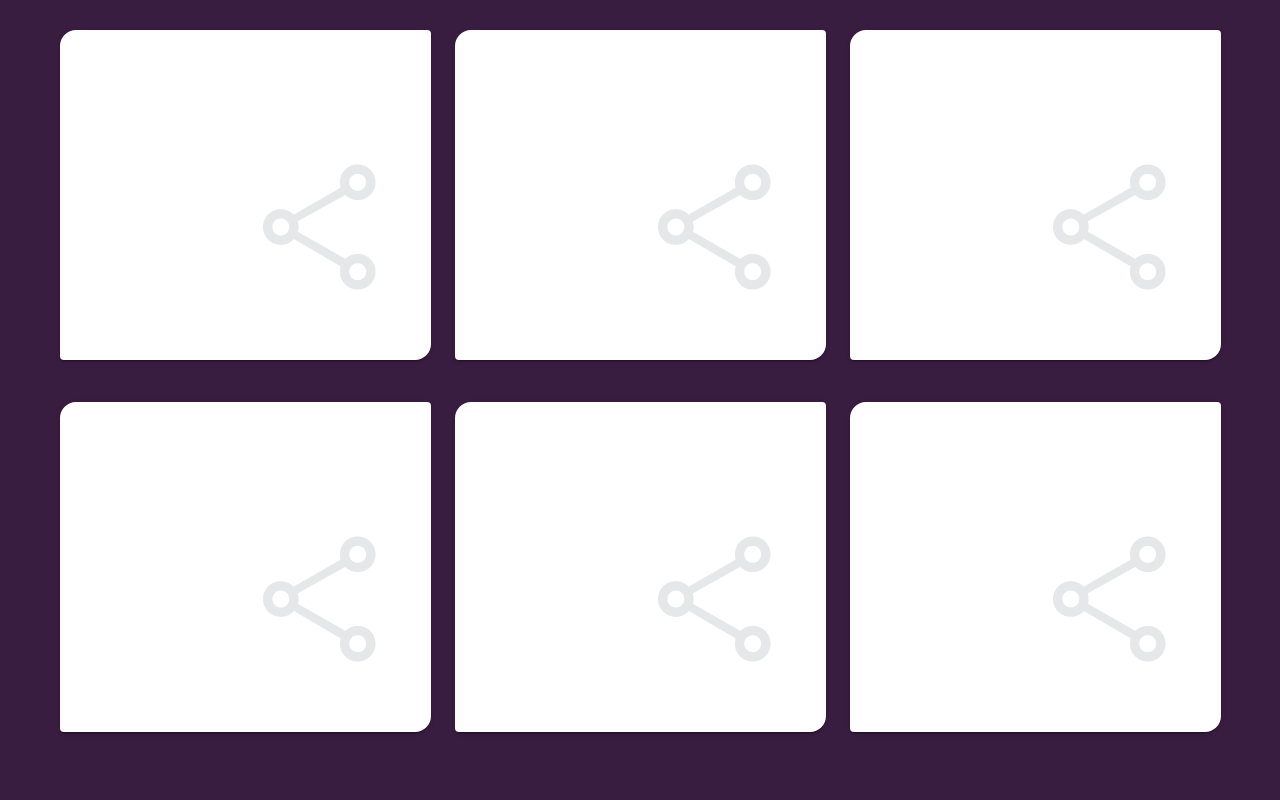
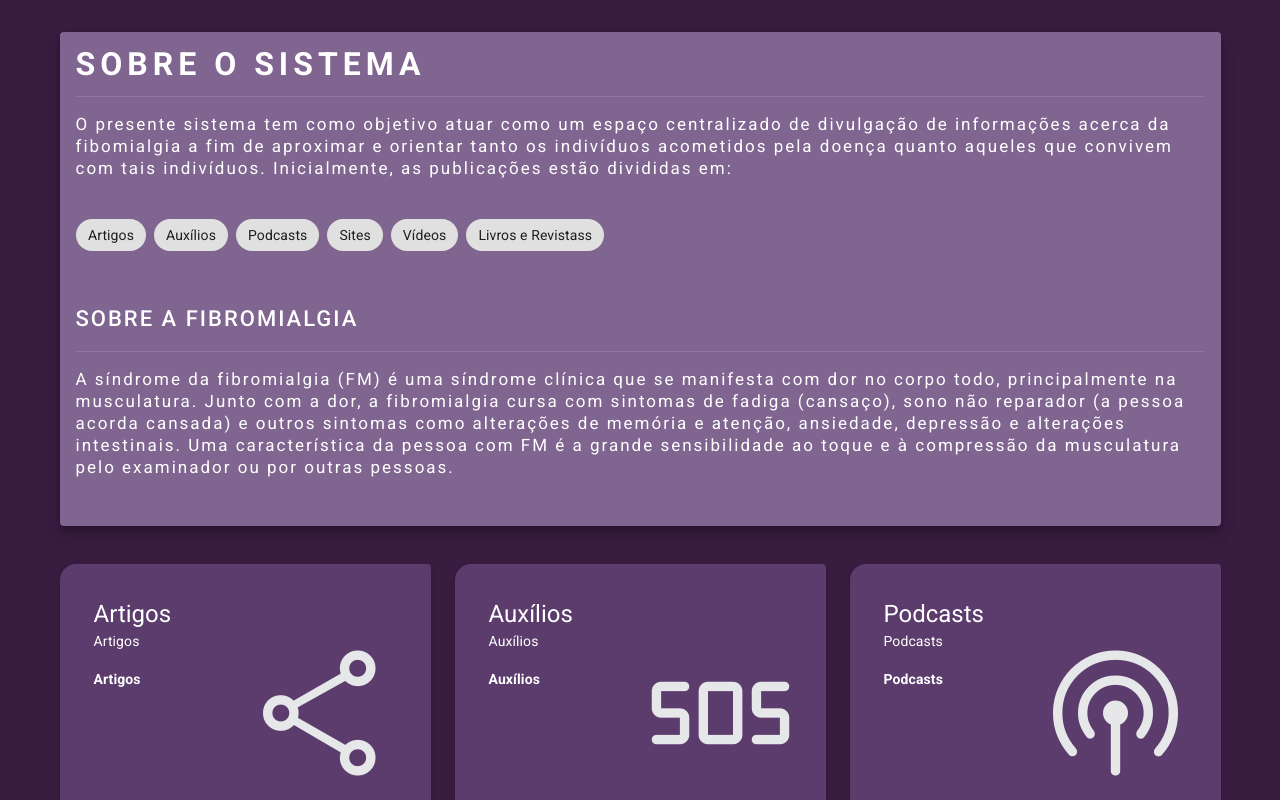
Before and after one commit to medeiros-yasmin/sistema-colaborativo, a Vue app: page /#/ in a window 1280 px wide. Shown: the top 800 px of the page. Built offline with nearby package versions, Linux system fonts and the light colour scheme; no server answers; the database is empty.

Commit message:
Alerta para criação de publi

```diff
--- a/public/index.html
+++ b/public/index.html
@@ -1,22 +1,34 @@
 <!DOCTYPE html>
 <html lang="en">
+
 <head>
   <meta charset="utf-8">
   <meta http-equiv="X-UA-Compatible" content="IE=edge">
   <meta name="viewport" content="width=device-width,initial-scale=1.0">
   <!-- <link rel="icon" href="<%= BASE_URL %>favicon.ico"> -->
-    <title><%= htmlWebpackPlugin.options.title %></title>
+  <title>
+    <%= htmlWebpackPlugin.options.title %>
+  </title>
   <link rel="stylesheet" href="https://fonts.googleapis.com/css?family=Roboto:100,300,400,500,700,900">
   <link rel="stylesheet" href="https://cdn.jsdelivr.net/npm/@mdi/font@latest/css/materialdesignicons.min.css">
-    <link rel="stylesheet" href="https://fonts.googleapis.com/css2?family=Material+Symbols+Rounded:opsz,wght,FILL,GRAD@20..48,100..700,0..1,-50..200" />
+  <link rel="stylesheet"
+    href="https://fonts.googleapis.com/css2?family=Material+Symbols+Rounded:opsz,wght,FILL,GRAD@20..48,100..700,0..1,-50..200" />
+  <link rel="preconnect" href="https://fonts.googleapis.com">
+  <link rel="preconnect" href="https://fonts.gstatic.com" crossorigin>
+  <link
+    href="https://fonts.googleapis.com/css2?family=Indie+Flower&family=Roboto+Mono&family=Roboto:wght@100&display=swap"
+    rel="stylesheet">
 </head>
+
 <body>
   <noscript>
-      <strong>We're sorry but <%= htmlWebpackPlugin.options.title %> doesn't work properly without JavaScript enabled. Please enable it to continue.</strong>
+    <strong>We're sorry but <%= htmlWebpackPlugin.options.title %> doesn't work properly without JavaScript enabled.
+        Please enable it to continue.</strong>
   </noscript>
   <div id="app"></div>
   <!-- built files will be auto injected -->
 </body>
+
 </html>
 
 <style>
--- a/src/App.vue
+++ b/src/App.vue
@@ -7,7 +7,7 @@
     <v-app-bar v-if="showAppBar" transition="slide-x-transition" color="#7B447B" hide-on-scroll accent-4 dark shaped app>
       <v-app-bar-nav-icon @click="drawer = !drawer"></v-app-bar-nav-icon>
 
-      <v-toolbar-title>NOZ</v-toolbar-title>
+      <v-toolbar-title class="d-flex align-center" style="font-size: 32px;">NOZ <v-icon size="50px" style="margin-left: 10px; margin-bottom: 14px;" class="material-symbols-rounded"> nature_people </v-icon></v-toolbar-title>
 
       <v-text-field clearable prepend-inner-icon="mdi-magnify" class="topright mx-4" flat hide-details label="Pesquisar"
         solo-inverted></v-text-field>
@@ -268,4 +268,11 @@ export default {
   color: blueviolet !important;
   caret-color: coral !important;
 }
+
+.align-center {
+  align-items: center;
+}
+.d-flex {
+  display: flex;
+}
 </style>
--- a/src/views/HomeView.vue
+++ b/src/views/HomeView.vue
@@ -2,23 +2,50 @@
     <v-app style="background-color:#391D41;">
         <v-main>
             <v-container>
+                <v-card elevation="9" style="background-color: #7F658F; margin-top: 20px;margin-bottom: 20px;">
+                    <v-card-title class="custom-title">SOBRE O SISTEMA</v-card-title>
+
+
+                    <v-divider dark class="mx-4"></v-divider>
+
+                    <v-card-text class="card-informativo">
+                        <div style="color: white">O presente sistema tem como objetivo atuar como um espaço centralizado de divulgação de informações acerca da fibomialgia a fim de aproximar e orientar tanto os indivíduos acometidos pela doença quanto aqueles que convivem com tais indivíduos.
+                             Inicialmente, as publicações estão divididas em:</div>
+                    </v-card-text>
+
+                    <v-card-text>
+                        <v-chip-group style="padding-bottom: 12px;" v-model="selection" active-class="deep-purple accent-4 white--text" column>
+                            <v-chip>Artigos</v-chip>
+
+                            <v-chip>Auxílios</v-chip>
+
+                            <v-chip>Podcasts</v-chip>
+
+                            <v-chip>Sites</v-chip>
+
+                            <v-chip>Vídeos</v-chip>
+
+                            <v-chip>Livros e Revistass</v-chip>
+                        </v-chip-group>
+
+                    </v-card-text>
+                    <v-card-title class="title-sobre-fibro">SOBRE A FIBROMIALGIA</v-card-title>
+                    <v-divider dark class="mx-4"></v-divider>
+                    <v-card-text style="color: white" class="card-informativo">A síndrome da fibromialgia (FM) é uma síndrome clínica que se manifesta com dor no corpo todo, principalmente na musculatura. Junto com a dor, a fibromialgia cursa com sintomas de fadiga (cansaço), sono não reparador (a pessoa acorda cansada) e outros sintomas como alterações de memória e atenção, ansiedade, depressão e alterações intestinais. Uma característica da pessoa com FM é a grande sensibilidade ao toque e à compressão da musculatura pelo examinador ou por outras pessoas.</v-card-text>
+                    <v-card-text> </v-card-text>
+
+
+
+
+                </v-card>
                 <v-row>
                     <v-col v-for="item in items" :key="item.id" cols="4">
+                        <router-link :to="`${item.rota}`" class="custom-card-link">
 
-                        <v-card shaped style="margin-top:18px" :color="item.cardColor" :elevation="item - 10"
-                            @mouseover="item.isHovered = true" @mouseout="item.isHovered = false"
-                            :class=" { 'card-hovered': item.isHovered }" height="330" width="1000" class="overflow-hidden mx-auto white--text card-original-color">
-                            <v-menu bottom left>
-                                <template v-slot:activator="{ on, attrs }">
-                                    <v-list-item class="topright">
-                                        <v-btn variant="outlined" icon v-bind="attrs" v-on="on">
-                                            <v-icon color="white">mdi-dots-vertical</v-icon>
-                                        </v-btn>
-                                    </v-list-item>
-                                </template>
+                            <v-card shaped style="margin-top:18px; margin-bottom: 20px; background-color: #5C3C6C;"
+                                :elevation="item.elevation - 10" height="330" width="1000"
+                                class="overflow-hidden mx-auto white--text">
 
-
-                            </v-menu>
                                 <div class="d-flex flex-no-wrap justify-space-between">
                                     <div style="margin-top:18px; margin-left: 18px; margin-right: 18px">
                                         <v-card-title class="text-h5" v-text="item.title">
@@ -29,11 +56,13 @@
                                     </div>
                                     <v-avatar rounded align="center" class="mt-16 mr-5 " size="170">
                                         <v-icon size="150px" class="material-symbols-rounded" color="#E6E7E9">
-                                        share
+                                            {{item.icone}}
                                         </v-icon>
                                     </v-avatar>
                                 </div>
                             </v-card>
+
+                        </router-link>
 
                     </v-col>
                 </v-row>
@@ -80,12 +109,12 @@ export default {
     data: () => ({
 
         items: [
-            { id: 0, title: 'Artigos', isHovered: false },
-            { id: 1, title: 'Auxílios' , isHovered: false },
-            { id: 2, title: 'Podcasts', isHovered: false },
-            { id: 3, title: 'Sites', isHovered: false },
-            { id: 4, title: 'Vídeos', isHovered: false },
-            { id: 5, title: 'Livros e Revistas', isHovered: false },
+            { id: 0, title: 'Artigos', rota: '/artigo', elevation: 2, icone: 'share' },
+            { id: 1, title: 'Auxílios', rota: '/auxilio', elevation: 3, icone: 'sos' },
+            { id: 2, title: 'Podcasts', rota: '/podcast', elevation: 4, icone: 'podcasts' },
+            { id: 3, title: 'Sites', rota: '/site', elevation: 5, icone: 'captive_portal' },
+            { id: 4, title: 'Vídeos', rota: '/video', elevation: 6, icone: 'movie' },
+            { id: 5, title: 'Livros e Revistas', rota: '/livro', elevation: 7, icone: 'menu_book' },
         ],
 
     }),
@@ -99,11 +128,39 @@ export default {
 </script>
 
 <style scoped>
+.custom-card-link {
+    display: block;
+    text-decoration: none;
+    color: inherit;
+    cursor: pointer;
+    transition: background-color 0.3s;
+}
 
-.card-original-color{
-    background-color: #5C3C6C;
+.custom-card-link:hover v-card {
+    background-color: #794A81;
+    /* Cor mais clara ao passar o mouse */
 }
-.card-hovered:hover{
-    background-color: #794A81;
+
+.custom-title {
+  color: #ffffff; /* Cor personalizada */
+  font-weight: bold; /* Aplicar negrito */
+  font-size: 32px; /* Tamanho personalizado */
+  letter-spacing: 5px;
+  font-family: 'Roboto', sans-serif;
+}
+
+.card-informativo{
+    color: #BC89C1;
+    font-size: 17px;
+    letter-spacing: 2px;
+    font-family: 'Roboto', sans-serif;
+
+}
+
+.title-sobre-fibro{
+    color: #ffffff;
+    font-size: 22px;
+    letter-spacing: 2px;
+    font-family: 'Roboto', sans-serif;
 }
 </style>
```
Also changed, not shown: src/views/CriarPublicacaoView.vue (+30 -7 lines). Lines whose indentation alone changed are shown as unchanged.
